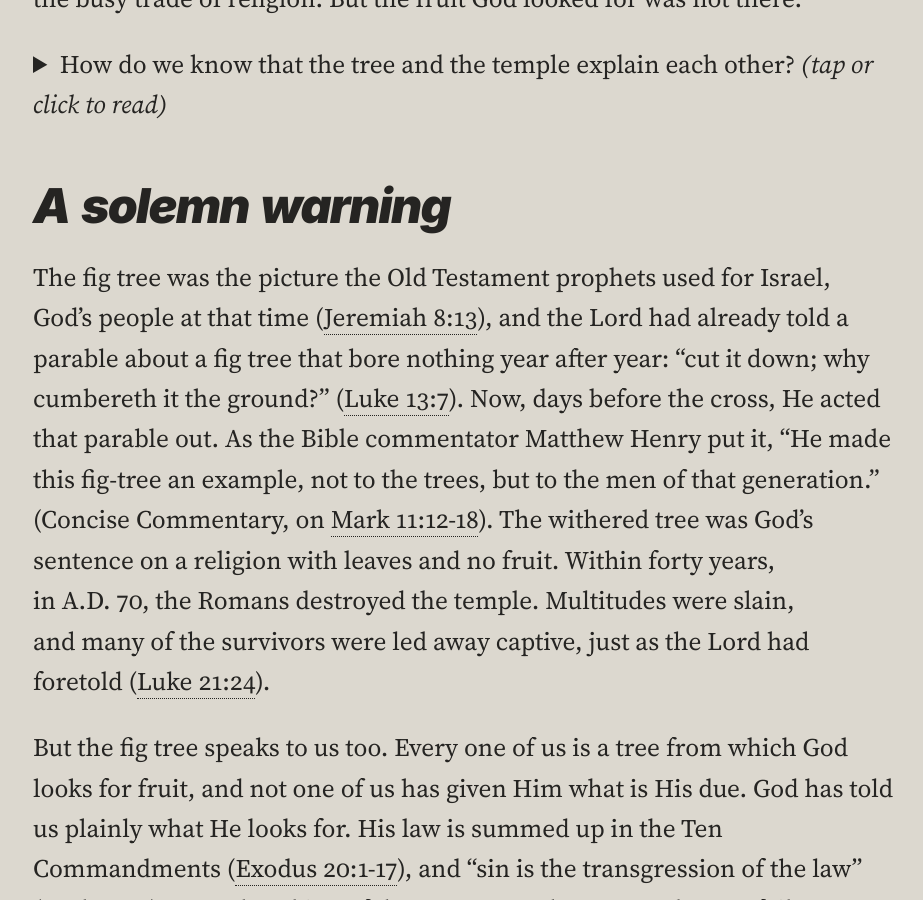
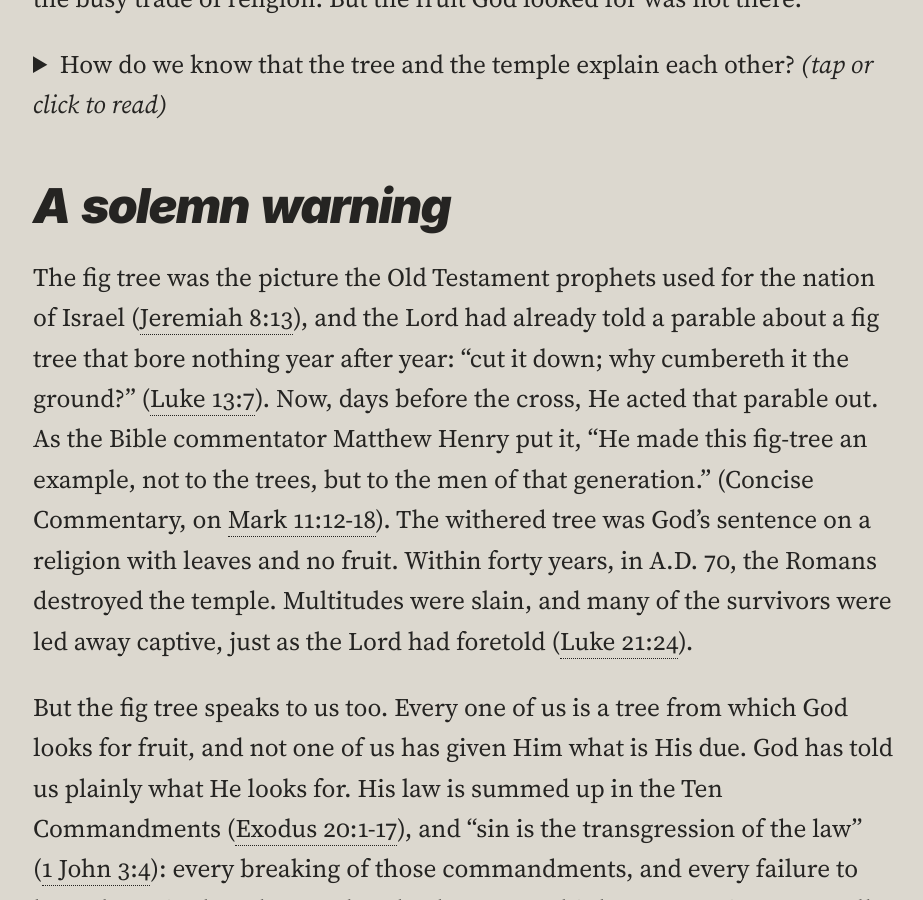
Before and after one commit to ForestWalkUK/truthpeaceandlove, a Jekyll site: the page built from _posts/2026-11-26-did-jesus-lose-his-temper-with-a-fig-tree.md, in a window 1280 px wide and 900 px high, scrolled down 2053 px. Shown: the whole window, without its empty margins (15-938 px from the left). Built offline with Jekyll 4.4.1, drawn with Linux system fonts in a browser that asks for light colours; some of the changed text lies outside the part shown.

Commit message:
Fig tree article v1.8: Israel no longer called "God's people at that time"
The sentence under "A solemn warning" wrongly suggested that God has cast Israel away (Romans 11:1-2, 29). It now says the fig tree pictured "the nation of Israel". The article's changes list is updated.

Co-Authored-By: Claude Opus 5.5 <noreply@anthropic.com>

```diff
--- a/_posts/2026-11-26-did-jesus-lose-his-temper-with-a-fig-tree.md
+++ b/_posts/2026-11-26-did-jesus-lose-his-temper-with-a-fig-tree.md
@@ -2,6 +2,9 @@
 title: "Did Jesus Lose His Temper with a Fig Tree?"
 sections: [deeper]
 changes:
+  - version: "1.8"
+    date: 2026-11-27
+    note: "Under ‘A solemn warning’, the fig tree is now said to picture the nation of Israel. The earlier wording, “God’s people at that time”, wrongly suggested that God has cast Israel away (Romans 11:1-2, 29)."
   - version: "1.7"
     date: 2026-11-27
     note: "The first mention of the Old Testament now says what it is: the first part of the Bible, written before Christ came."
@@ -54,7 +57,7 @@ Then look at where Mark places it. The tree was cursed on the way into Jerusalem
 
 ## A solemn warning
 
-The fig tree was the picture the Old Testament prophets used for Israel, God’s people at that time (Jeremiah 8:13), and the Lord had already told a parable about a fig tree that bore nothing year after year: “cut it down; why cumbereth it the ground?” (Luke 13:7). Now, days before the cross, He acted that parable out. As the Bible commentator Matthew Henry put it, “He made this fig-tree an example, not to the trees, but to the men of that generation.” (Concise Commentary, on Mark 11:12-18). The withered tree was God’s sentence on a religion with leaves and no fruit. Within forty years, in A.D. 70, the Romans destroyed the temple. Multitudes were slain, and many of the survivors were led away captive, just as the Lord had foretold (Luke 21:24).
+The fig tree was the picture the Old Testament prophets used for the nation of Israel (Jeremiah 8:13), and the Lord had already told a parable about a fig tree that bore nothing year after year: “cut it down; why cumbereth it the ground?” (Luke 13:7). Now, days before the cross, He acted that parable out. As the Bible commentator Matthew Henry put it, “He made this fig-tree an example, not to the trees, but to the men of that generation.” (Concise Commentary, on Mark 11:12-18). The withered tree was God’s sentence on a religion with leaves and no fruit. Within forty years, in A.D. 70, the Romans destroyed the temple. Multitudes were slain, and many of the survivors were led away captive, just as the Lord had foretold (Luke 21:24).
 
 But the fig tree speaks to us too. Every one of us is a tree from which God looks for fruit, and not one of us has given Him what is His due. God has told us plainly what He looks for. His law is summed up in the Ten Commandments (Exodus 20:1-17), and “sin is the transgression of the law” (1 John 3:4): every breaking of those commandments, and every failure to keep them, in thought, word or deed. We may think our own sins are small beside the terrible crimes in the news. Yet the Lord Jesus traced murder back to anger, and adultery back to a look (Matthew 5:22, 28). And the weight of a wrong is measured by the one it is done against. To strike a stranger is a crime; to strike the king is treason. Every sin, even the ones we call “little”, is done against the infinitely holy God, and “our God *is* a consuming fire” (Hebrews 12:29). That is the terrible side of the fig tree, and we must not look away from it.
 
```
